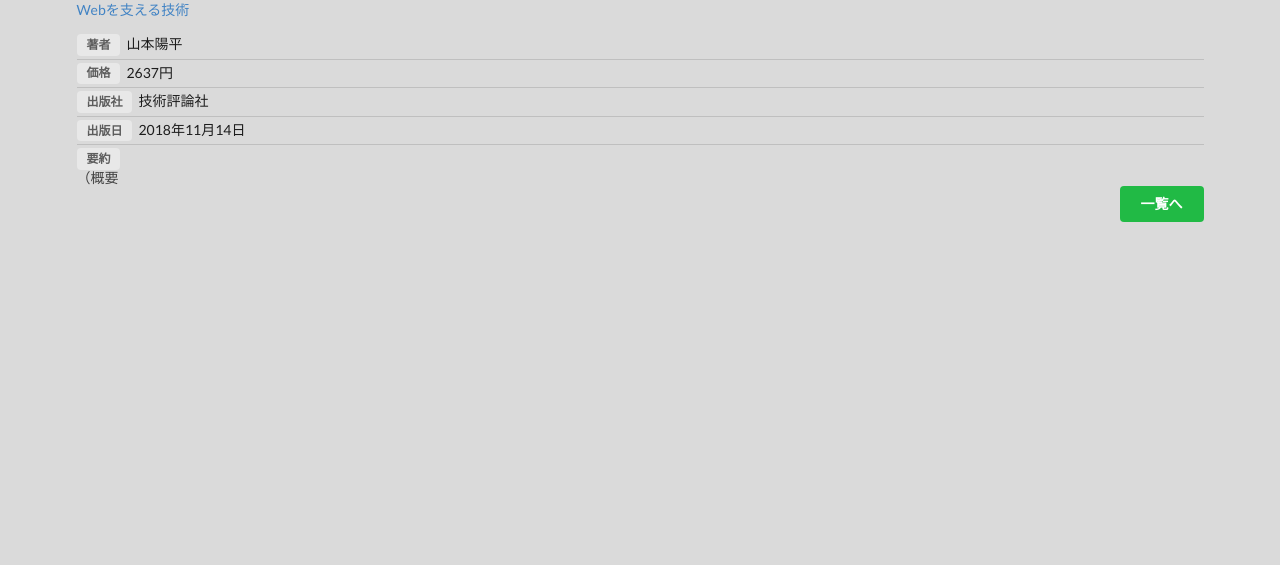
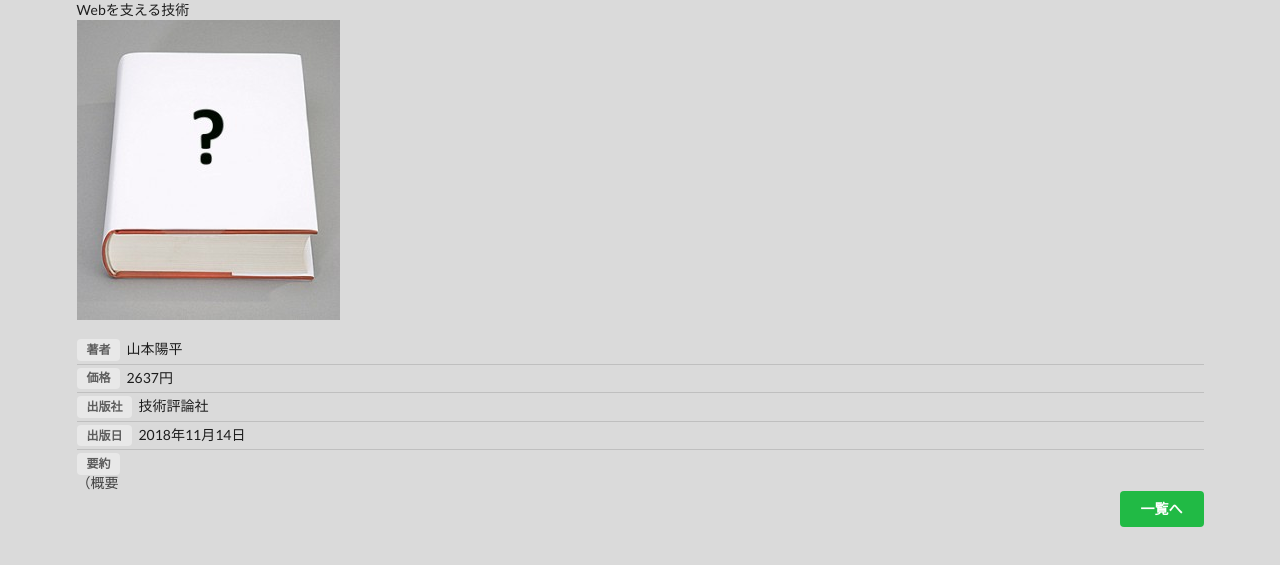
Before and after one commit to yutaro38/your_shelf, a Django app: a page that uses your_shelf/templates/books/book_detail.html in a window 1280 px wide. Shown: the top 565 px of the page. Run offline with Django 3.2, Linux system fonts and the light colour scheme; data comes from the database, SQL or seed files in the repository.

Commit message:
add a image for unknown book

```diff
--- a/your_shelf/templates/books/book_detail.html
+++ b/your_shelf/templates/books/book_detail.html
@@ -7,7 +7,14 @@
 
 {% block content %}
 <div class="content">
-    <div class="header"><a href="{% url 'books:book_detail' book.title %}">{{ book.title }}</a></div>
+    <div class="header">{{ book.title }}</div>
+    <div class="image">
+        {% if book.image %}
+        <img src="{{ book.image.url }}">
+        {% else %}
+        <img src="{% static 'images/unknown_book.png'%}">
+        {% endif %}
+    </div>
     <div class="ui divided list">
         <span class="item">
             <div class="ui horizontal label">著者</div>{{ book.author }}
--- a/your_shelf/templates/books/book_list.html
+++ b/your_shelf/templates/books/book_list.html
@@ -16,7 +16,7 @@
             {% if book.image %}
             <img src="{{ book.image.url }}">
             {% else %}
-            <img src="{% static 'books/images/book.png'%}">
+            <img src="{% static 'images/unknown_book.png'%}">
             {% endif %}
         </div>
         <div class="content">
```
Also changed, not shown: your_shelf/static/images/unknown_book.png (added).
